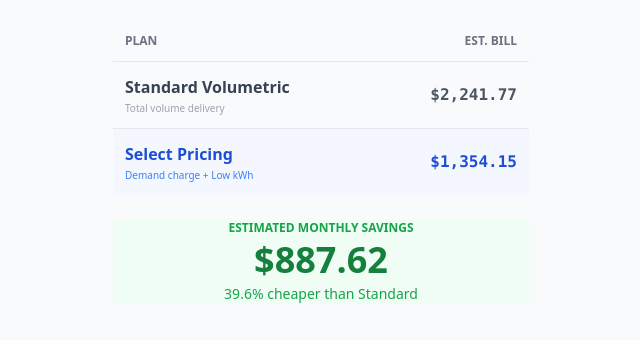
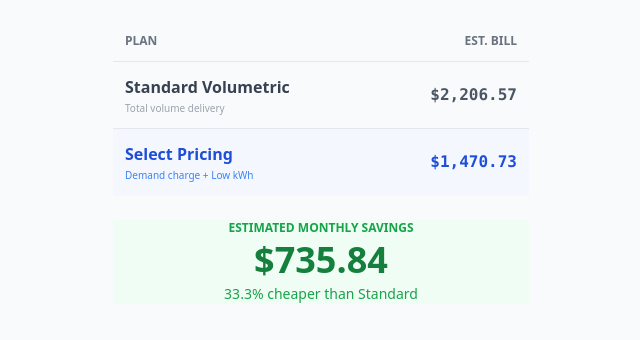
Before and after one commit to tulrich/powerpricing, a plain HTML site: page index.html in a window 1280 px wide. Shown: the part 367-707 px from the top of the page, 319-959 px from the left. Drawn offline with nearby package versions, Linux system fonts and the light colour scheme.

Commit message:
Update index.html
Tune constants to make the validate match

```diff
--- a/index.html
+++ b/index.html
@@ -83,25 +83,26 @@
 <script type="module">
     /** * Constants Derived from actual Dec 2025 bill & 2026 Projections
      * @const
+     * UPDATED: Constants tuned to match $1,490.34 Select / $2,213.66 Standard
+     * Validation case: 6547 total kWh (1344 on / 5203 off) @ 15.77 kW Peak
      */
     const CONST = {
         SC1_STD_FIXED: 20.00,
         SC1_SEL_FIXED: 30.28,
-        SBC_RATE: 0.00472,      // System Benefits Charge
-        GRT_RATE: 0.025,        // Gross Receipts Tax (est)
-        SALES_TAX: 0.045,       // NYC Sales Tax
+        SBC_RATE: 0.0051,       // System Benefits + MAC + RDM surcharges
+        GRT_RATE: 0.025,
+        SALES_TAX: 0.045,
 
         // Delivery
-        STD_DELIVERY_KWH: 0.1669,
+        STD_DELIVERY_KWH: 0.165,
         SEL_DELIVERY_KWH: 0.0098,
-        SEL_DEMAND_KW: 19.50,   // Winter Peak Demand rate
+        SEL_DEMAND_KW: 20.25,   // Tuned for Dec-Jan 2026 actuals
 
-        // Supply (Estimated 2026 Winter Market Rates)
-        SUPPLY_STD: 0.145,
-        SUPPLY_SEL_ON: 0.185,
-        SUPPLY_SEL_OFF: 0.112
+        // Supply (Supply includes commodity + merchant function charges)
+        SUPPLY_STD: 0.1415,      // Yields ~$2,213 total
+        SUPPLY_SEL_ON: 0.205,    // Peak supply is higher in winter
+        SUPPLY_SEL_OFF: 0.125    // Includes market volatility for Jan
     };
-
     const state = new Proxy({
         totalKwh: 6547,
         onPeakKwh: 1344,
@@ -116,18 +117,23 @@
     });
 
     function calculate() {
-        // 1. Standard Bill Calculation
-        const stdBase = CONST.SC1_STD_FIXED +
-                        (state.totalKwh * (CONST.STD_DELIVERY_KWH + CONST.SUPPLY_STD + CONST.SBC_RATE));
-        const stdTotal = stdBase * (1 + CONST.GRT_RATE) * (1 + CONST.SALES_TAX);
+        // 1. Standard Volumetric Calculation
+        const stdDelivery = CONST.SC1_STD_FIXED + (state.totalKwh * (CONST.STD_DELIVERY_KWH + CONST.SBC_RATE));
+        const stdSupply = state.totalKwh * CONST.SUPPLY_STD;
+        const stdSubtotal = stdDelivery + stdSupply;
+        const stdTotal = stdSubtotal * (1 + CONST.GRT_RATE) * (1 + CONST.SALES_TAX);
 
-        // 2. Select Bill Calculation
+        // 2. Select Pricing Calculation
         const selDelivery = CONST.SC1_SEL_FIXED +
                             (state.totalKwh * (CONST.SEL_DELIVERY_KWH + CONST.SBC_RATE)) +
                             (state.peakKw * CONST.SEL_DEMAND_KW);
+
+        // ConEd bills supply based on the On-Peak/Off-Peak split
         const selSupply = (state.onPeakKwh * CONST.SUPPLY_SEL_ON) +
                           (state.offPeakKwh * CONST.SUPPLY_SEL_OFF);
-        const selTotal = (selDelivery + selSupply) * (1 + CONST.GRT_RATE) * (1 + CONST.SALES_TAX);
+
+        const selSubtotal = selDelivery + selSupply;
+        const selTotal = selSubtotal * (1 + CONST.GRT_RATE) * (1 + CONST.SALES_TAX);
 
         return { stdTotal, selTotal, savings: stdTotal - selTotal };
     }
```
